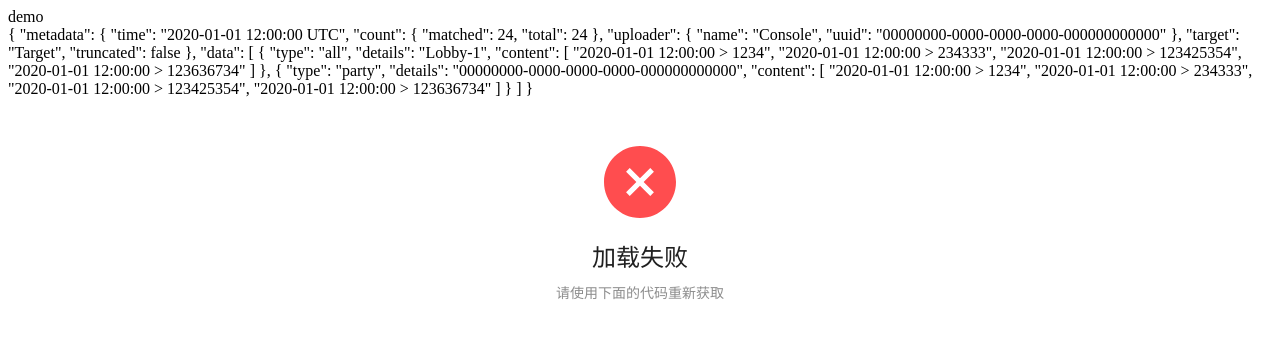
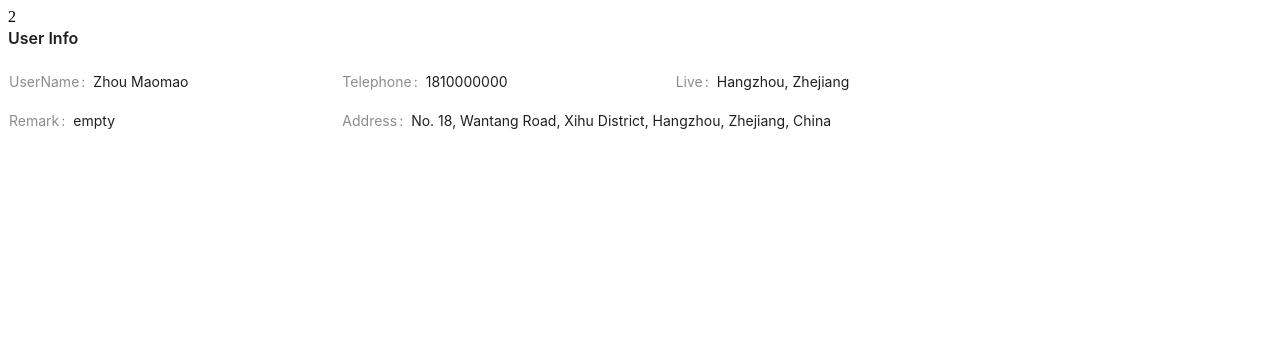
Before and after one commit to FloraCore/ChatWeb, a Next.js app: page /demo in a window 1280 px wide. Shown: the top 338 px of the page. Built offline with nearby package versions, Linux system fonts and the light colour scheme.

Commit message:
add test module
Co-Authored-By: zrll_ <46812903+zrll12@users.noreply.github.com>

```diff
--- a/components/error.tsx
+++ b/components/error.tsx
@@ -1,9 +1,9 @@
 import React from 'react';
-import { Result } from 'antd';
+import {Button, Card, message, Result} from 'antd';
 import copy from "copy-to-clipboard";
 
 export default function ErrorComponent() {
-
+    const [messageApi, contextHolder] = message.useMessage();
 
     const copyClick = () => {
         copy("/fc chat ");
@@ -11,9 +11,14 @@ export default function ErrorComponent() {
     }
     return (
         <>
-            <Result status="error" title="加载失败" subTitle="请使用下面的代码重新获取">
-
-            </Result>
+            {contextHolder}
+            <Result status="error" title="加载失败" subTitle="请参阅下面的提示重新获取"/>
+            <Card style={{width: 400, margin: 'auto'}}>
+                · 在游戏内或控制台中输入 <Button type="dashed" size={"small"} onClick={copyClick}>/fc chat
+                [玩家名]</Button><br/>
+                · 执行需要权限到操作<br/>
+                · 打开生成到URL
+            </Card>
         </>
     )
 }
--- /dev/null
+++ b/components/table.tsx
@@ -0,0 +1,38 @@
+import {ChatData} from "../data/chatData";
+import {Descriptions, DescriptionsProps} from "antd";
+
+export default function ServerTableComponent({data, metadata}: ChatData) {
+    const items: DescriptionsProps['items'] = [
+        {
+            key: '1',
+            label: 'UserName',
+            children: 'Zhou Maomao',
+        },
+        {
+            key: '2',
+            label: 'Telephone',
+            children: '1810000000',
+        },
+        {
+            key: '3',
+            label: 'Live',
+            children: 'Hangzhou, Zhejiang',
+        },
+        {
+            key: '4',
+            label: 'Remark',
+            children: 'empty',
+        },
+        {
+            key: '5',
+            label: 'Address',
+            children: 'No. 18, Wantang Road, Xihu District, Hangzhou, Zhejiang, China',
+        },
+    ];
+
+    return (
+        <>
+            <Descriptions title="User Info" items={items} style={{width: 1000,}} />
+        </>
+    )
+}
--- /dev/null
+++ b/data/chatData.ts
@@ -0,0 +1,28 @@
+export interface ChatData {
+    metadata: Metadata;
+    data: ServerData[];
+}
+
+export interface Count {
+    matched: number;
+    total: number;
+}
+
+export interface Uploader {
+    name: string;
+    uuid: string;
+}
+
+export interface Metadata {
+    time: string;
+    count: Count;
+    uploader: Uploader;
+    target: string;
+    truncated: boolean;
+}
+
+export interface ServerData {
+    type: string;
+    details: string;
+    content: string[];
+}
--- a/package.json
+++ b/package.json
@@ -6,6 +6,7 @@
     "start": "next start"
   },
   "dependencies": {
+    "@ant-design/pro-components": "^2.6.13",
     "antd": "^5.8.4",
     "copy-to-clipboard": "^3.3.3",
     "next": "12.2.5",
--- a/pages/[cid]/[sid].tsx
+++ b/pages/[cid]/[sid].tsx
@@ -2,7 +2,7 @@ import {useRouter} from "next/router";
 
 export default function IndexPage() {
     const router = useRouter()
-    const { cid, sid } = router.query;
+    const {cid, sid} = router.query;
 
 
     return (
--- a/pages/[cid]/index.tsx
+++ b/pages/[cid]/index.tsx
@@ -1,32 +1,58 @@
 import {useRouter} from "next/router";
-import {useState} from "react";
+import {useEffect, useState} from "react";
 import {demoStr} from "../../data/demo";
 import {message} from "antd";
 import ErrorComponent from "../../components/error";
+import {ChatData} from "../../data/chatData";
+import ServerTableComponent from "../../components/table";
+
+
+enum Status {
+    Init,
+    Loading,
+    Success,
+    Error
+}
 
 export default function IndexPage() {
     const router = useRouter()
     const {cid} = router.query;
     const messageKey = "loading";
 
-    const [dataStr, setDataStr] = useState("");
-    const [state, setState] = useState("init");
+    const [data, setData] = useState<ChatData>();
+    const [state, setLoadingState] = useState(Status.Init);
     const [messageApi, contextHolder] = message.useMessage();
 
-    if (state == "init") {
+    const getComponent = () => {
+        switch (state) {
+            case Status.Error:
+                return <ErrorComponent/>;
+            case Status.Success:
+                return <ServerTableComponent metadata={data!.metadata} data={data!.data}/>
+            default:
+                return null;
+        }
+    }
+
+    useEffect(() => {
+        if (data == undefined && cid != undefined && state == Status.Init) {
+            setLoadingState(Status.Loading);
             messageApi.open({
                 key: messageKey,
                 type: "loading",
                 content: "加载中..."
             }).then(() => {
             });
-    }
 
-    if (dataStr == "" && cid != undefined && state == "init") {
-        setState("loading");
+            messageApi.open({
+                key: messageKey,
+                type: "loading",
+                content: "加载中..."
+            }).then(() => {
+            });
 
             if (cid == "demo") {
-            setDataStr(demoStr);
+                setData(JSON.parse(demoStr()));
                 messageApi.open({
                     key: messageKey,
                     type: 'success',
@@ -34,13 +60,13 @@ export default function IndexPage() {
                     duration: 2,
                 }).then(() => {
                 });
-            setState("success");
+                setLoadingState(Status.Success);
             } else {
                 fetch("https://bytebin.floracore.cc/" + cid)
                     .then(promise => promise.text())
                     .then((text) => {
                         if (text != "Invalid path") {
-                        setDataStr(text);
+                            setData(JSON.parse(text));
                             messageApi.open({
                                 key: messageKey,
                                 type: 'success',
@@ -48,16 +74,16 @@ export default function IndexPage() {
                                 duration: 2,
                             }).then(() => {
                             });
-                        setState("success")
+                            setLoadingState(Status.Success)
                         } else {
                             messageApi.open({
                                 key: messageKey,
                                 type: 'error',
-                            content: '加载失败: 不存在',
+                                content: '加载失败: 记录不存在',
                                 duration: 2,
                             }).then(() => {
                             });
-                        setState("error");
+                            setLoadingState(Status.Error);
                         }
 
                     })
@@ -69,17 +95,18 @@ export default function IndexPage() {
                             duration: 2,
                         }).then(() => {
                         });
-                    setState("error");
+                        setLoadingState(Status.Error);
                     })
             }
         }
+    }, [cid]);
+
 
     return (
         <>
             {contextHolder}
-            {cid}<br/>
-            {dataStr}
-            <ErrorComponent/>
+            {state}
+            {getComponent()}
         </>
     )
 }
--- a/pages/index.tsx
+++ b/pages/index.tsx
@@ -26,9 +26,11 @@ export default function IndexPage() {
                 minHeight: '100vh',
             }}>
                 {contextHolder}
-                <Card title="FloraCore 聊天查看器" extra={<a href="/demo">查看演示</a>} style={{ width: 400, margin: 'auto'}}>
+                <Card title="FloraCore 聊天查看器" extra={<a href="/demo">查看演示</a>}
+                        style={{width: 400, margin: 'auto'}}>
                     <p>要生成详细聊天报告，请执行以下操作：</p>
-                    · 在游戏内或控制台中输入 <Button type="dashed" size={"small"} onClick={copyClick}>/fc chat [玩家名]</Button><br/>
+                    · 在游戏内或控制台中输入 <Button type="dashed" size={"small"} onClick={copyClick}>/fc chat
+                    [玩家名]</Button><br/>
                     · 执行需要权限到操作<br/>
                     · 打开生成到URL
                 </Card>
```
Also changed, not shown: 1 other file (tests, documents, lock files or other folders). Lines whose indentation alone changed are shown as unchanged.
